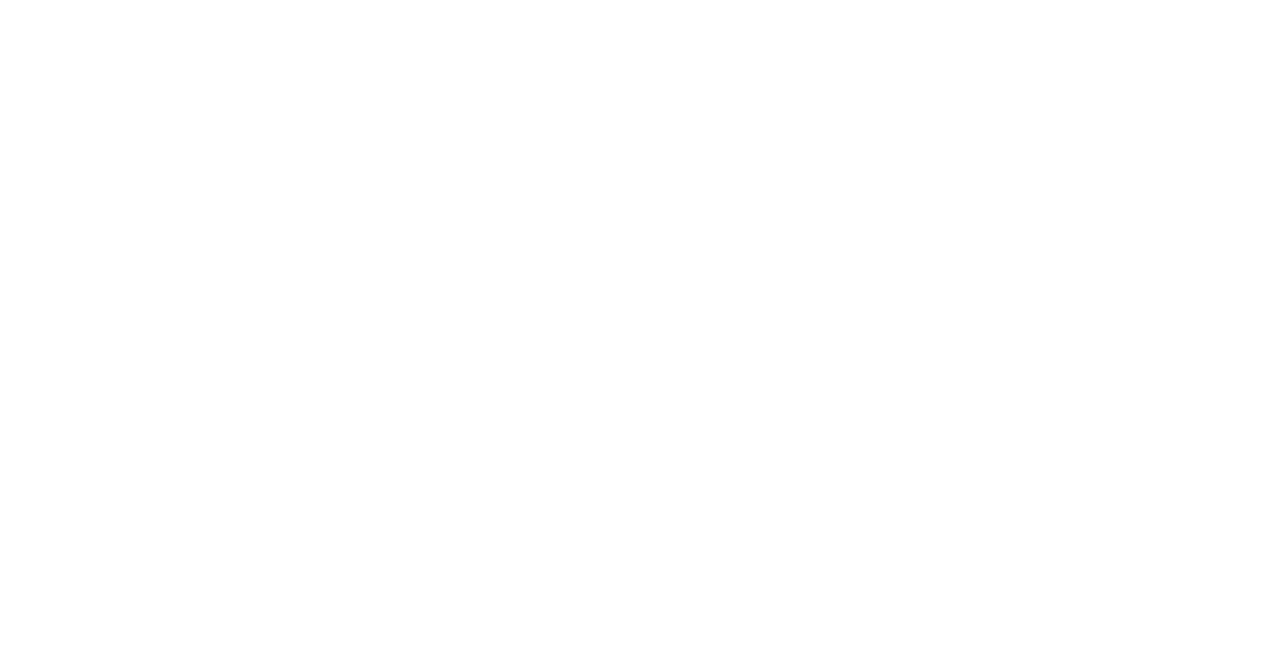
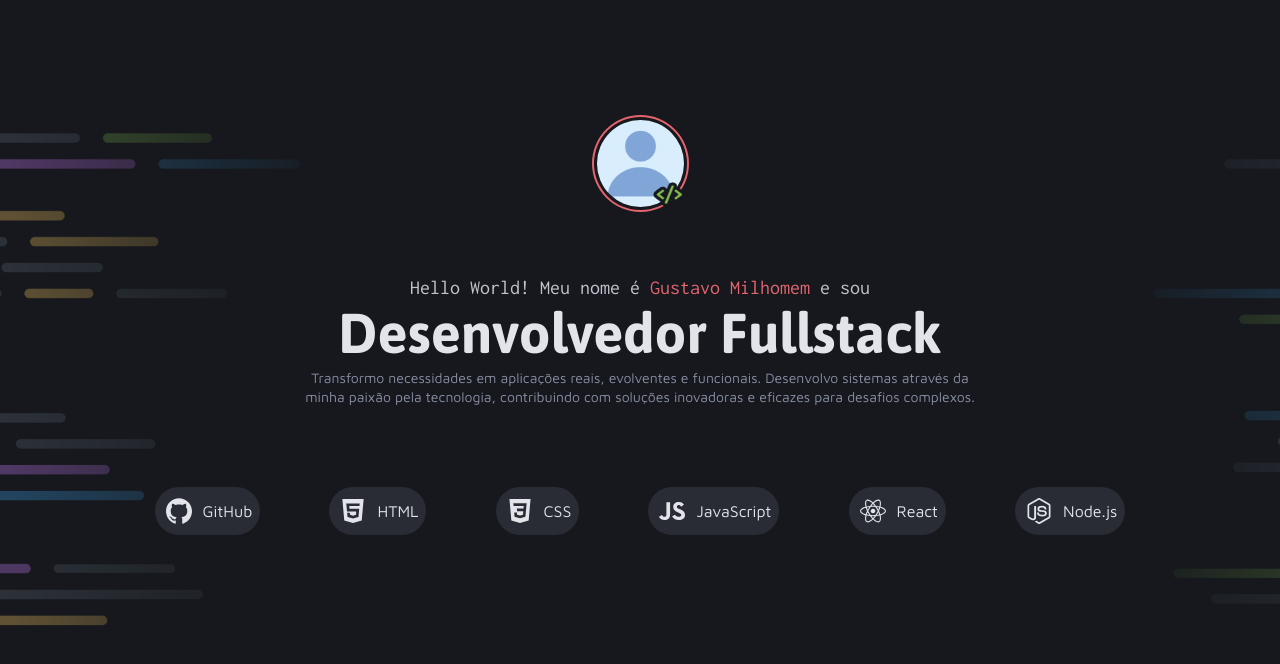
Before and after one commit to TioDoPicole/Portfolio-DEV, a plain HTML site: page index.html in a window 1280 px wide. Drawn offline with Linux system fonts and the light colour scheme.

Commit message:
first page

```diff
--- a/index.html
+++ b/index.html
@@ -18,6 +18,47 @@
 
 </head>
 <body>
+    <header id="intro">
+        <header id="info">
+            <figure id="avatar" class="profile">
+                <img src="assets/perfil.png" alt="">
+                <figcaption><img src="assets/Icons/Vector.png" class="icon" alt=""></figcaption>
+            </figure>
+            <div>
+                <h3 class="subtitle gray-500">Hello World! Meu nome é <span class="red">Gustavo Milhomem</span> e sou</h3>
+                <h1 class="title-lg">Desenvolvedor Fullstack</h1>
+                <p class="text-sm gray-400">
+                    Transformo necessidades em aplicações reais, evolventes e funcionais. Desenvolvo sistemas através da minha paixão pela tecnologia, contribuindo com soluções inovadoras e eficazes para desafios complexos.
+                </p>
+            </div>
 
+            <nav id="tags">
+                <div class="tag">
+                    <img src="assets/Icons/GitHub.svg" alt="">
+                    <span>GitHub</span>
+                </div>
+                <div class="tag ">
+                    <img src="assets/Icons/HTML.svg" alt="">
+                    <span>HTML</span>
+                </div>
+                <div class="tag">
+                    <img src="assets/Icons/CSS.svg" alt="">
+                    <span>CSS</span>
+                </div>
+                <div class="tag">
+                    <img src="assets/Icons/JavaScript.svg" alt="">
+                    <span>JavaScript</span>
+                </div>
+                <div class="tag">
+                    <img src="assets/Icons/React.svg" alt="">
+                    <span>React</span>
+                </div>
+                <div class="tag">
+                    <img src="assets/Icons/Node.js.svg" alt="">
+                    <span>Node.js</span>
+                </div>
+            </nav>
+        </header>
+    </header>
 </body>
 </html>
--- a/styles/global.css
+++ b/styles/global.css
@@ -6,6 +6,8 @@
 
 body {
     font: var(--text-md);
+    color: var(--gray-600);
+    text-align: center;
 }
 
 :root {
--- /dev/null
+++ b/styles/header.css
@@ -0,0 +1,54 @@
+#intro {
+    width: 100vw;
+    height: 100vh;
+    background-image: url(../assets/bg/Background_Intro.png);
+    background-repeat: no-repeat;
+    background-size: cover;
+}
+
+#info {
+    display: flex;
+    align-items: center;
+    flex-direction: column;
+}
+
+#tags {
+    display: flex;
+    justify-content: space-around;
+    width: 1040px;
+    margin-top: 80px;
+}
+
+p {
+    margin-top: 8px 20px;
+    max-width: 680px;
+}
+
+#avatar {
+    margin-block: 120px 64px;
+
+    &>img {
+        width: 87px;
+        aspect-ratio: 1/1;
+        object-fit: cover;
+        border-radius: 100%;
+    }
+
+}
+
+.profile {
+    position: relative;
+    &::before {
+        content: "";
+        position: absolute;
+        inset: -5px -5px 0px -5px;
+        border: solid 2px var(--red);
+        border-radius: 100%;
+    }
+    figcaption {
+        position: absolute;
+
+        bottom: 0;
+        right: 0;
+    }
+}
--- a/styles/index.css
+++ b/styles/index.css
@@ -1 +1,3 @@
 @import url(global.css);
+@import url(header.css);
+@import url(utitity.css);
--- /dev/null
+++ b/styles/utitity.css
@@ -0,0 +1,62 @@
+.title-lg {
+    font: var(--title-lg);
+}
+
+.title-md {
+    font: var(--title-md);
+}
+
+.title-sm {
+    font: var(--title-sm);
+}
+
+.subtitle {
+    font: var(--subtitle);
+}
+
+.text-sm {
+    font: var(--text-sm);
+}
+
+.gray-600 {
+    color: var(--gray-600);
+}
+
+.gray-500 {
+    color: var(--gray-500);
+}
+
+.gray-400 {
+    color: var(--gray-400);
+}
+
+.gray-300 {
+    color: var(--gray-300);
+}
+
+.gray-200 {
+    color: var(--gray-200);
+}
+
+.gray-100 {
+    color: var(--gray-100);
+}
+
+.red {
+    color: var(--red);
+}
+
+.icon {
+    width: 31px;
+    height: 25px;
+}
+
+.tag {
+    display: flex;
+    flex-direction: row;
+    align-items: center;
+    gap: 8px;
+    padding: 8px;
+    border-radius: 999px;
+    background-color: var(--gray-300);
+}
```
Also changed, not shown: assets/Icons/Vector.png (added), assets/perfil.png (added).
